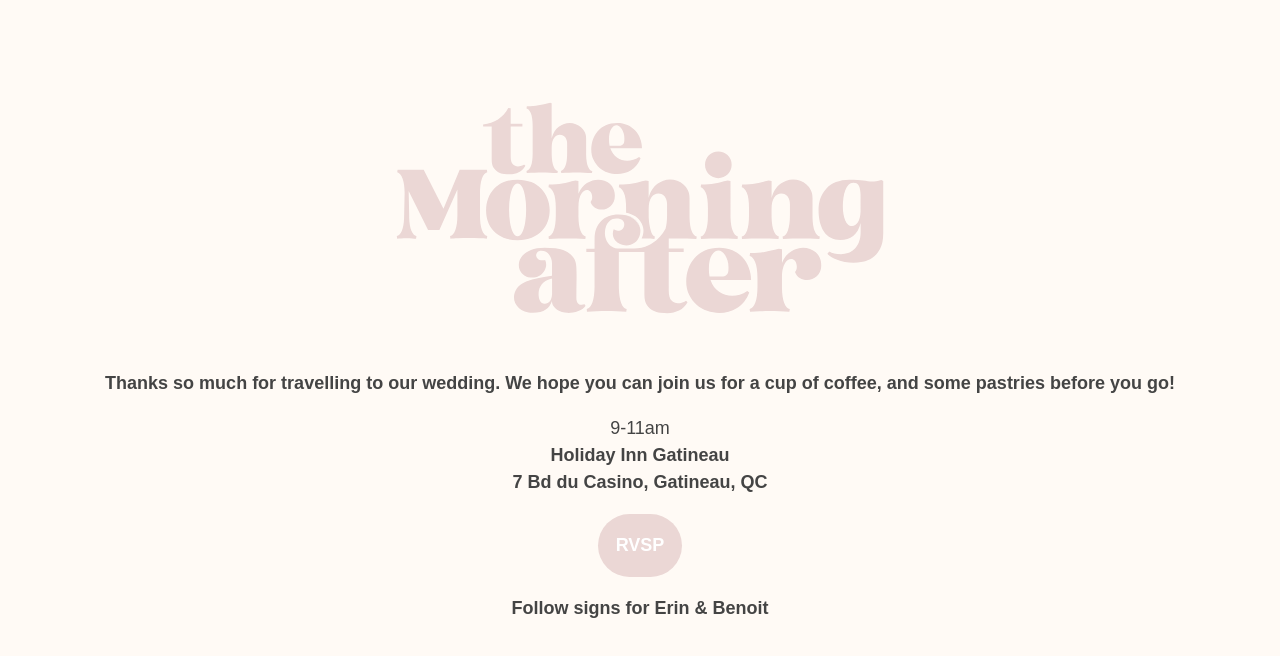
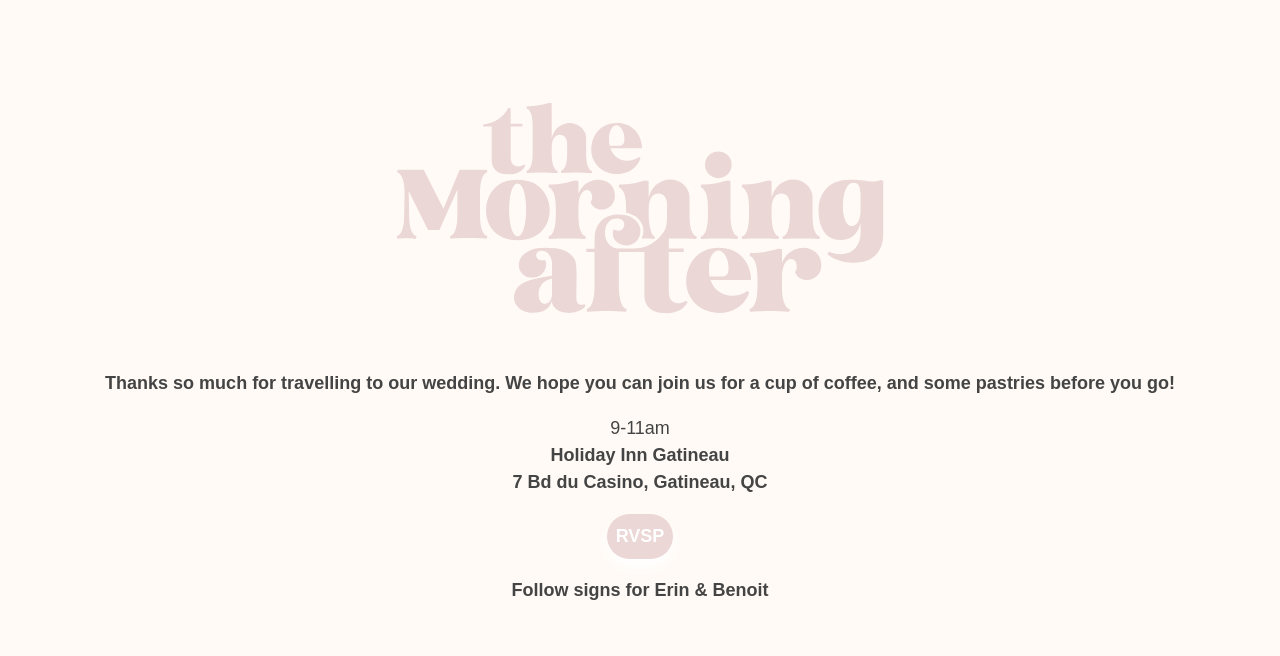
Before and after one commit to martenbjork/erin-and-benoit, a Next.js app: page /morningafter in a window 1280 px wide. Shown: the top 656 px of the page. Built offline with nearby package versions, Linux system fonts and the light colour scheme.

Commit message:
Update TheMorningAfter.module.scss

```diff
--- a/src/styles/TheMorningAfter.module.scss
+++ b/src/styles/TheMorningAfter.module.scss
@@ -16,10 +16,11 @@
 
   a {
     display: inline-block;
-    padding: 1rem;
+    padding: .5rem;
     background: #ebd7d5;
     color: white;
     font-weight: 600;
     border-radius: 600px;
+    box-shadow: 0px 8px 15px
   }
 }
```
